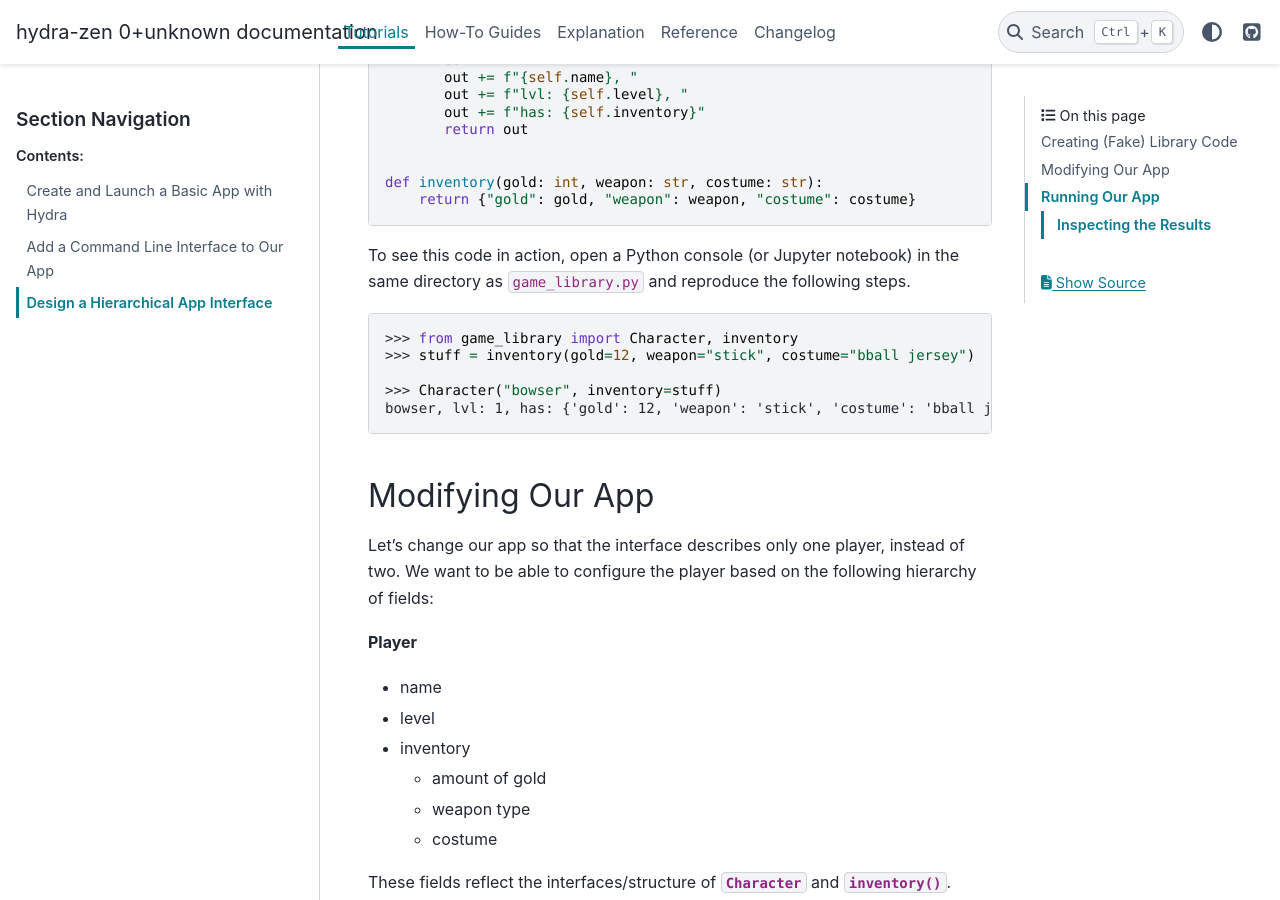
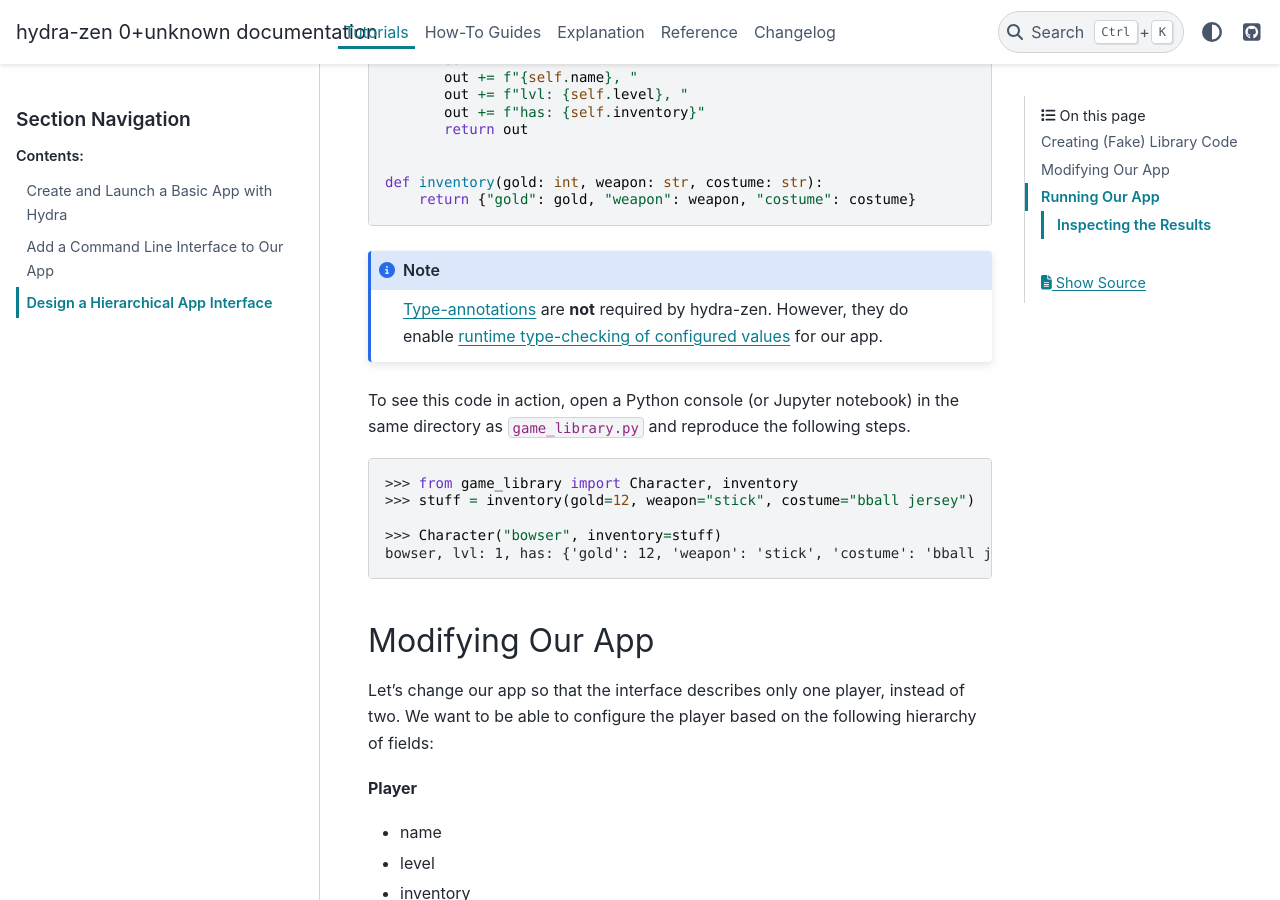
Before and after one commit to mit-ll-responsible-ai/hydra-zen, a Sphinx documentation site: the page built from docs/source/tutorials/hierarchy.rst, in a window 1280 px wide and 900 px high, scrolled down 983 px. Built offline with Sphinx 7.4.7 and the PyData theme 0.15.4, drawn with Linux system fonts in a browser that asks for light colours.

Commit message:
tutorials: add note about type hints

```diff
--- a/docs/source/conf.py
+++ b/docs/source/conf.py
@@ -77,6 +77,7 @@ extlinks = {
     "gh-link": (_repo + "%s", ""),
     "issue": (_repo + "issues/%s", "issue #"),
     "pull": (_repo + "pull/%s", "pull request #"),
+    "plymi": ("https://www.pythonlikeyoumeanit.com/%s", ""),
 }
 
 # -- Options for HTML output -------------------------------------------------
--- a/docs/source/explanation/type_refinement.rst
+++ b/docs/source/explanation/type_refinement.rst
@@ -1,3 +1,5 @@
+.. _type-support:
+
 ##############################################
 hydra-zen's Automatic Type Refinement Behavior
 ##############################################
--- a/docs/source/tutorials/hierarchy.rst
+++ b/docs/source/tutorials/hierarchy.rst
@@ -43,6 +43,11 @@
 
    def inventory(gold: int, weapon: str, costume: str):
        return {"gold": gold, "weapon": weapon, "costume": costume}
+
+.. note::
+
+   :plymi:`Type-annotations <Module5_OddsAndEnds/Writing_Good_Code.html#Type-Hinting>` are **not** required by hydra-zen. However, they do enable :ref:`runtime type-checking of configured values <type-support>` for our app.
+
 
 To see this code in action, open a Python console (or Jupyter notebook) in the same
 directory as ``game_library.py`` and reproduce the following steps.
```
